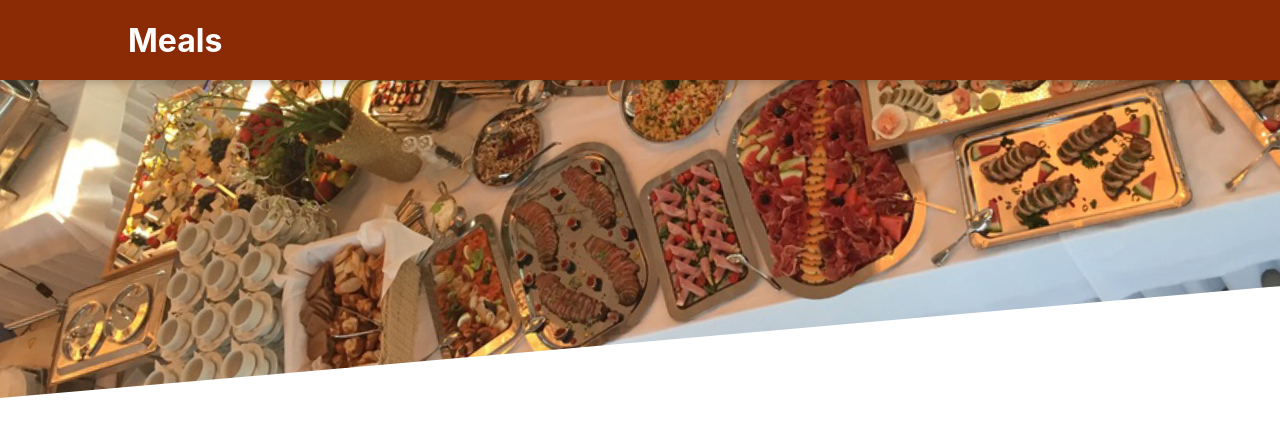
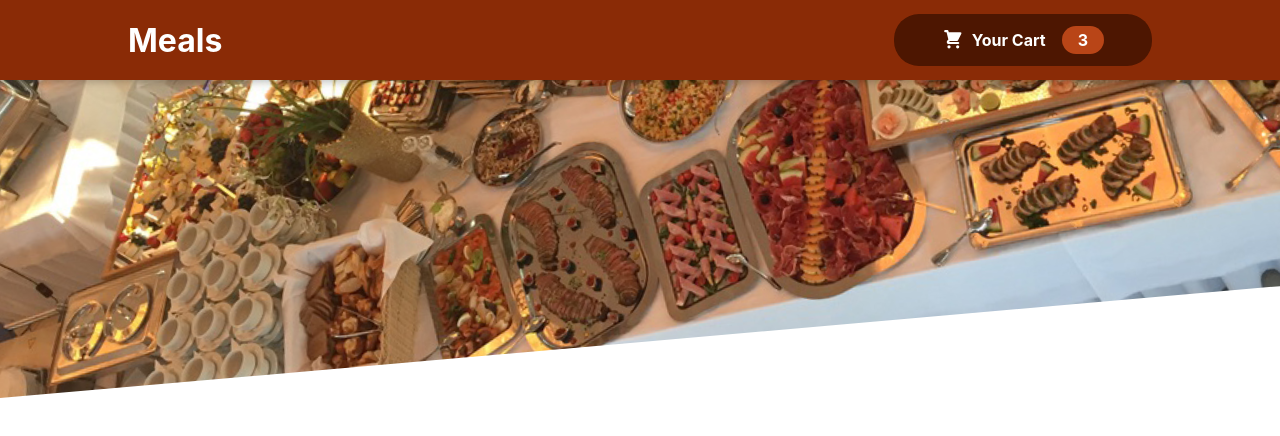
Before and after one commit to janbogosyan/restaurant-menu, a React (Create React App) app: page / in a window 1280 px wide. Shown: the top 436 px of the page. Built offline with nearby package versions, Linux system fonts and the light colour scheme.

Commit message:
Adding HeaderCartButton js & css and Header.js all in Layout folder

```diff
--- /dev/null
+++ b/src/components/Cart/CartIcon.js
@@ -0,0 +1,13 @@
+const CartIcon = () => {
+    return (
+      <svg
+        xmlns='http://www.w3.org/2000/svg'
+        viewBox='0 0 20 20'
+        fill='currentColor'
+      >
+        <path d='M3 1a1 1 0 000 2h1.22l.305 1.222a.997.997 0 00.01.042l1.358 5.43-.893.892C3.74 11.846 4.632 14 6.414 14H15a1 1 0 000-2H6.414l1-1H14a1 1 0 00.894-.553l3-6A1 1 0 0017 3H6.28l-.31-1.243A1 1 0 005 1H3zM16 16.5a1.5 1.5 0 11-3 0 1.5 1.5 0 013 0zM6.5 18a1.5 1.5 0 100-3 1.5 1.5 0 000 3z' />
+      </svg>
+    );
+  };
+
+  export default CartIcon;
--- a/src/components/Layout/Header.js
+++ b/src/components/Layout/Header.js
@@ -1,4 +1,6 @@
 import { Fragment } from "react";
+
+import HeaderCartButton from "./HeaderCartButton";
 import mealsImage from '../../assets/meals.jpg';
 import classes from './Header.module.css';
 
@@ -7,12 +9,12 @@
         <Fragment>
             <header className={classes.header}>
                 <h1>Meals</h1>
-                <button>Cart</button>
+                <HeaderCartButton />
             </header>
             <div className={classes['main-image']}>
                 <img src={mealsImage} alt="Yummy food" />
             </div>
         </Fragment>
-    )
+    );
 };
 export default Header;
--- a/src/components/Layout/Header.module.css
+++ b/src/components/Layout/Header.module.css
@@ -2,7 +2,7 @@
     position: fixed;
     top: 0;
     left: 0;
-    width: 100%;
+    width: 80%;
     height: 5rem;
     background-color: #8a2b06;
     color: white;
--- /dev/null
+++ b/src/components/Layout/HeaderCartButton.js
@@ -0,0 +1,21 @@
+import CartIcon from "../Cart/CartIcon";
+import classes from './HeaderCartButton.module.css';
+
+const HeaderCartButton = props => {
+
+    return (
+        <button className={classes.button}>
+            <span className={classes.icon}>
+                <CartIcon />
+            </span>
+            <span>
+                Your Cart
+            </span>
+            <span className={classes.badge}>
+                3
+            </span>
+        </button>
+    )
+};
+
+export default HeaderCartButton;
--- /dev/null
+++ b/src/components/Layout/HeaderCartButton.module.css
@@ -0,0 +1,59 @@
+.button {
+    cursor: pointer;
+    font: inherit;
+    border: none;
+    background-color: #4d1601;
+    color: white;
+    padding: 0.75rem 3rem;
+    display: flex;
+    justify-content: space-around;
+    align-items: center;
+    border-radius: 25px;
+    font-weight: bold;
+  }
+
+  .button:hover,
+  .button:active {
+    background-color: #2c0d00;
+  }
+
+  .icon {
+    width: 1.35rem;
+    height: 1.35rem;
+    margin-right: 0.5rem;
+  }
+
+  .badge {
+    background-color: #b94517;
+    padding: 0.25rem 1rem;
+    border-radius: 25px;
+    margin-left: 1rem;
+    font-weight: bold;
+  }
+
+  .button:hover .badge,
+  .button:active .badge {
+    background-color: #92320c;
+  }
+
+  .bump {
+    animation: bump 300ms ease-out;
+  }
+
+  @keyframes bump {
+    0% {
+      transform: scale(1);
+    }
+    10% {
+      transform: scale(0.9);
+    }
+    30% {
+      transform: scale(1.1);
+    }
+    50% {
+      transform: scale(1.15);
+    }
+    100% {
+      transform: scale(1);
+    }
+  }
```
